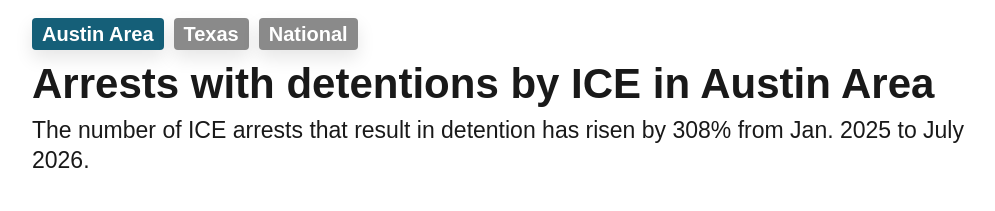
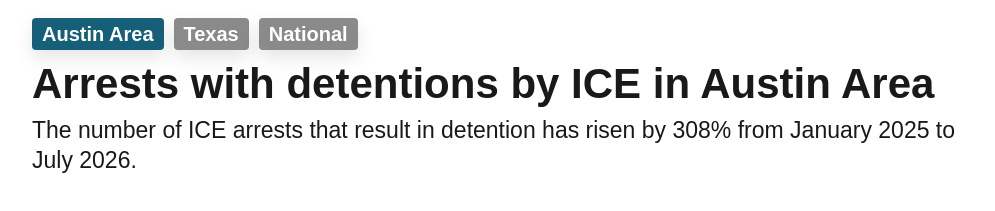
Before and after one commit to gabrielkutnews/ice-arrests-austin-area, a plain HTML site: page index.html in a window 1280 px wide. Shown: the top 211 px of the page, without its empty margins (138-1133 px from the left). Drawn offline with Linux system fonts and the light colour scheme.

Commit message:
Update date format from 'Jan.' to 'January'

```diff
--- a/index.html
+++ b/index.html
@@ -801,7 +801,7 @@
     document.getElementById("chart-title").textContent = headlineMetric + " in " + scope;
     document.getElementById("chart-deck").textContent =
       "The number of ICE " + metricLabel + " has risen by " + pct(record.pct_change) +
-      "% from Jan. 2025 to July 2026.";
+      "% from January 2025 to July 2026.";
 
     const width = 920;
     const height = 620;
```
